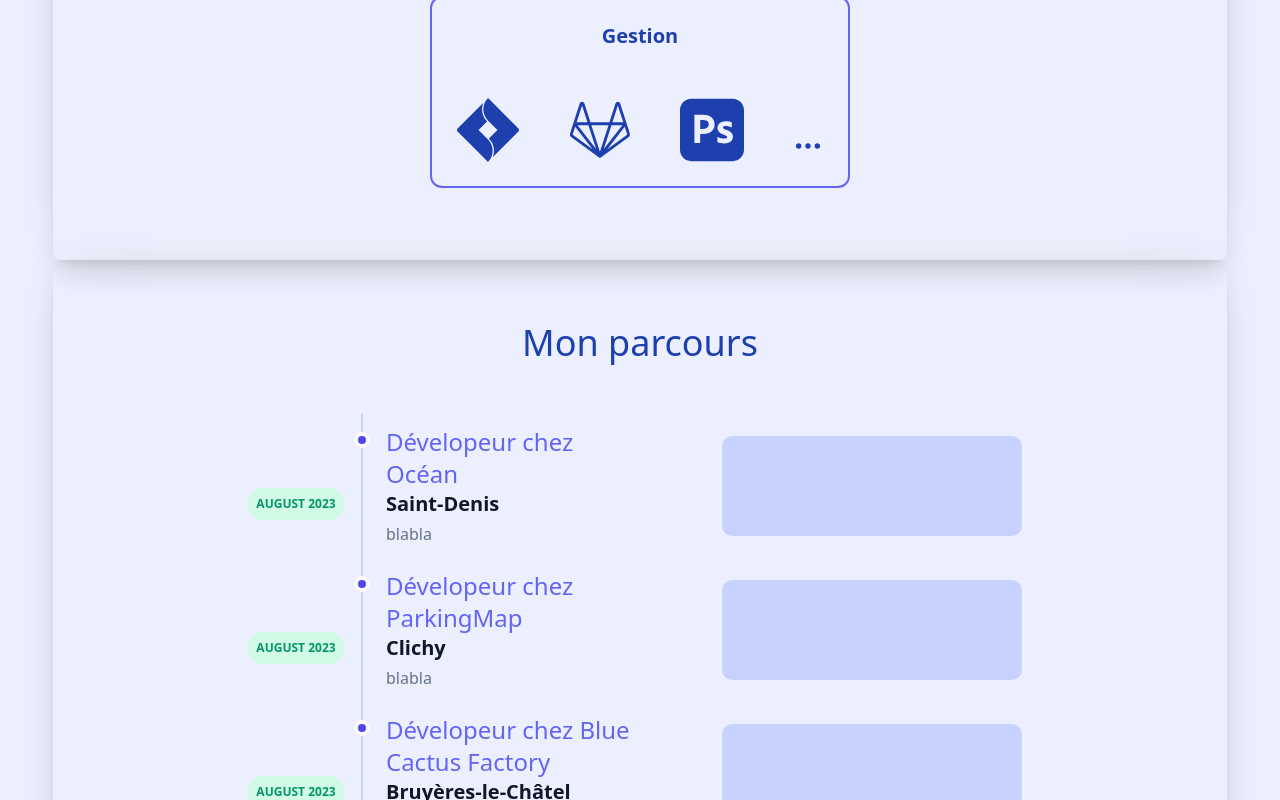
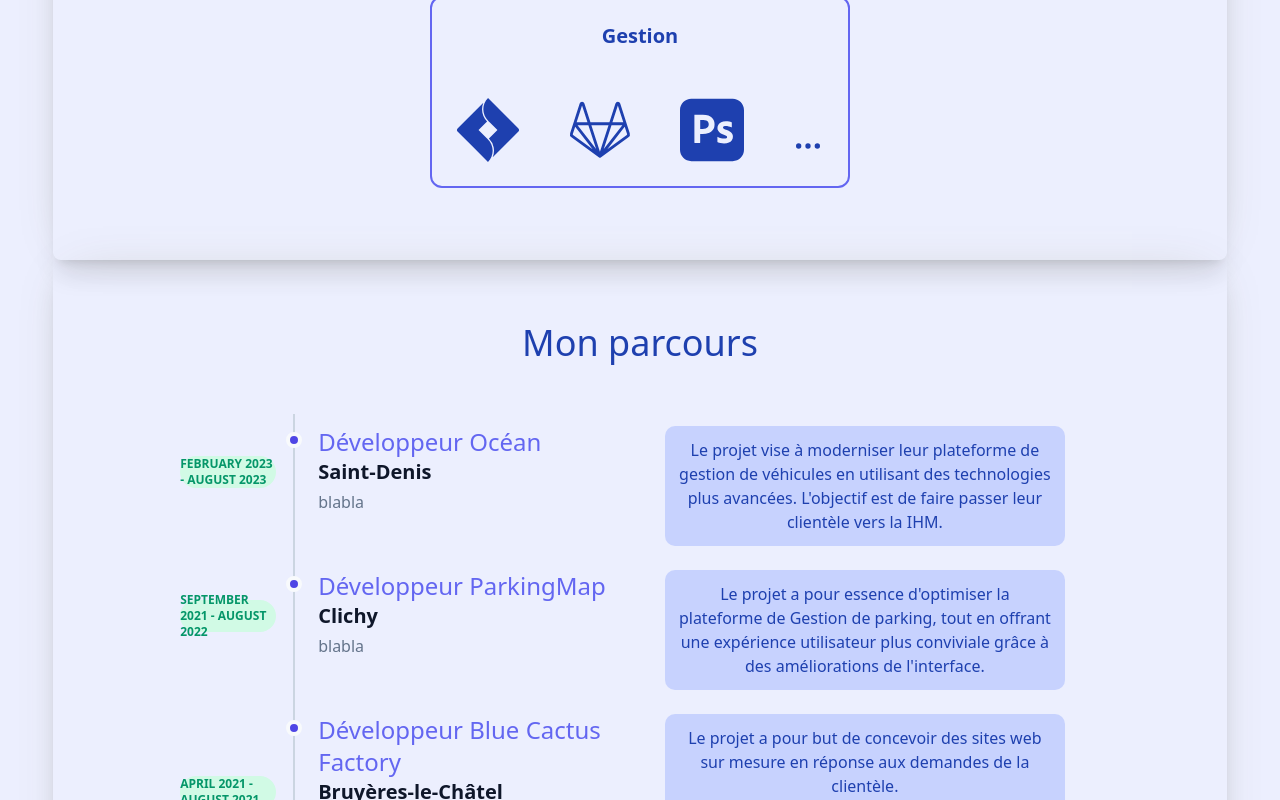
Before and after one commit to Chelmid/portfolio, a React (Vite) app: page / in a window 1280 px wide. Shown: the part 2000-2800 px from the top of the page. Built offline with nearby package versions, Linux system fonts and the light colour scheme.

Commit message:
update description experience

```diff
--- a/src/components/features/Button.tsx
+++ b/src/components/features/Button.tsx
@@ -30,7 +30,7 @@ export const Button = ({
   const { t, i18n } = useTranslation();
 
   return (
-    <div className="m-2">
+    <div className="my-3 mx-2">
       <button
         title={(title && t(title)) || (modeLanguage ? t(languageSelected) : "")}
         className={`w-10 h-10 text-center rounded-full transition ease-in-out translate-y-1 hover:scale-125 duration-300 ${classname}`}
--- a/src/components/features/Experience.tsx
+++ b/src/components/features/Experience.tsx
@@ -11,11 +11,11 @@ export const Experience = () => {
           <div
             className="-my-6 flex flex-wrap experience sm:w-80 md:w-96 xl:w-full cursor-pointer"
             key={index}>
-            <div className="relative pl-8 sm:pl-32 py-6 group xl:mr-20 w-96">
+            <div className="relative pl-8 sm:pl-32 py-6 group w-6/12">
               <div className="nameExperience font-caveat font-medium text-2xl text-indigo-500 mb-1 sm:mb-0">
                 {index === 5
-                  ? `${t("job.developerIn")} ${item.parcours.name}`
-                  : `${t("job.developerIn")} ${item.parcours.name}`}
+                  ? `${t("job.developer")} ${item.parcours.name}`
+                  : `${t("job.developer")} ${item.parcours.name}`}
               </div>
               <div
                 className={`flex flex-col sm:flex-row items-start mb-1 dateExperience ${
@@ -32,10 +32,7 @@ export const Experience = () => {
                 {item.parcours.description}
               </div>
             </div>
-            <FlipCard
-              cardFront={item.parcours.cardfront}
-              cardBack={item.parcours.cardback}
-            />
+            <FlipCard data={item.parcours} />
           </div>
         ))}
       </div>
--- a/src/components/features/FlipCard.tsx
+++ b/src/components/features/FlipCard.tsx
@@ -1,23 +1,38 @@
-type cardFrontProps = "description" | "name";
 type FlipCardProps = {
-  cardFront: { [key in cardFrontProps]: string };
-  cardBack: { [key in cardFrontProps]: string | string[] };
+  date: string;
+  name: string;
+  city: string;
+  description: string;
+  cardfront: {
+    name: string;
+    description: string;
+  };
+  cardback: {
+    name: string;
+    description: string[];
+  };
 };
 
-export const FlipCard = ({ cardFront, cardBack }: FlipCardProps) => {
+type datasProps = {
+  data: FlipCardProps;
+};
+
+export const FlipCard = ({ data }: datasProps) => {
   return (
     <div className="flex justify-end m-auto">
       <div>
         <div className="my-6">
           <div className="flip-card other">
             <div className="flip-card-inner">
-              <div className="flip-card-front md">
-                <p>{cardFront.description}</p>
+              <div className="flip-card-front p-3">
+                <p>{data?.cardfront?.description}</p>
               </div>
               <div className="flip-card-back">
-                <h1>{cardBack.description}</h1>
-                <p>Architect & Engineer</p>
-                <p>We love that guy</p>
+                <div className="p-1">
+                  {data?.cardback?.description.map((item) => (
+                    <div>{item}</div>
+                  ))}
+                </div>
               </div>
             </div>
           </div>
--- a/src/data/experience.ts
+++ b/src/data/experience.ts
@@ -1,65 +1,77 @@
 export const dataExperience = [
     {
       parcours: {
-        date: "August 2023",
+        date: "February 2023 - August 2023",
         name: "Océan",
         city: "Saint-Denis",
         description: "blabla",
         cardfront:{
           name:"",
-          description:"",
+          description:"Le projet vise à moderniser leur plateforme de gestion de véhicules en utilisant des technologies plus avancées. L'objectif est de faire passer leur clientèle vers la IHM.",
         },
         cardback:{
           name:"",
-          description: ["Pair programming","déveloper des nouvelles fonctionnalistés","Corrections de bugs","utilisation de la méthode agile"],
+          description: [
+            "Déveloper des nouvelles fonctionnalistés",
+            "Pair programming",
+            "Utilisation de la méthode agile",
+            "React js"
+          ],
         }
       },
     },
     {
       parcours: {
-        date: "August 2023",
+        date: "September 2021 - August 2022",
         name: "ParkingMap",
         city: "Clichy",
         description: "blabla",
         cardfront:{
           name:"",
-          description:""
+          description:"Le projet a pour essence d'optimiser la plateforme de Gestion de parking, tout en offrant une expérience utilisateur plus conviviale grâce à des améliorations de l'interface.",
         },
         cardback:{
           name:"",
-          description:""
+          description:[
+            "Déveloper des nouvelles fonctionnalistés",
+            "Utilisation d'une lib de carte",
+            "Utilisation de la méthode agile",
+            "Rédaction de la documentation"
+          ]
         }
       },
     },
     {
       parcours: {
-        date: "August 2023",
+        date: "April 2021 - August 2021",
         name: "Blue Cactus Factory",
         city: "Bruyères-le-Châtel",
         description: "blabla",
         cardfront:{
           name:"",
-          description:""
+          description:"Le projet a pour but de concevoir des sites web sur mesure en réponse aux demandes de la clientèle."
         },
         cardback:{
           name:"",
-          description:""
+          description:[
+            "Déveloper des sites pour la clientèle",
+          ]
         }
       },
     },
     {
       parcours: {
-        date: "August 2023",
+        date: "February 2019 - November 2020",
         name: "Xoopar",
         city: "Paris",
         description: "blabla",
         cardfront:{
           name:"",
-          description:""
+          description:"Le projet vise à améliore le site web actuel de Xoopar et de faire une refonte en deux versions pour les clientèles BtoB et BtoC, et en simplifiant ainsi les commandes."
         },
         cardback:{
           name:"",
-          description:""
+          description:["Amélioration, optimisation du site"]
         }
       },
     },
@@ -71,11 +83,11 @@ export const dataExperience = [
         description: "blabla",
         cardfront:{
           name:"",
-          description:""
+          description:"Le projet consiste à réorganiser le site web de Solt Expertiz pour offrir un meilleur service et une présentation améliorée du produit."
         },
         cardback:{
           name:"",
-          description:""
+          description:["Utilisation de la méthode agile"]
         }
       },
     },
@@ -87,11 +99,15 @@ export const dataExperience = [
         description: "blabla",
         cardfront:{
           name:"",
-          description:""
+          description:"Le projet a pour but de concevoir des éléments graphiques attrayants et des sites web pour la clientèle"
         },
         cardback:{
           name:"",
-          description:""
+          description:[
+            "Création de logo",
+            "Redimmensionner des images",
+            "Intégrateur des éléments pour wordpress"
+          ]
         }
       },
     },
--- a/src/data/il8nEn.json
+++ b/src/data/il8nEn.json
@@ -2,7 +2,6 @@
     "hello": "Hello",
     "job":{
         "developer" : "Developper",
-        "developerIn" : "Developer in",
         "integrator" : "integrator",
         "description": {
           "intro": "This is a simple example.",
--- a/src/data/il8nFr.json
+++ b/src/data/il8nFr.json
@@ -2,7 +2,6 @@
     "bello": "Bonjour",
     "job":{
         "developer" : "Développeur",
-        "developerIn" : "Dévelopeur chez",
         "integrator" : "integrateur",
         "description": {
           "intro": "Je suis Michel, En reconversion professionnelle depuis maintenant deux ans. Curieux dans pleins de domaines, je complète sans cesse mes compétences et serais ravis d'apprendre à maîtriser de nouveaux outils, partager mes compétences, et monter sur celles que j'ai déjà acquises!",
--- a/src/index.css
+++ b/src/index.css
@@ -198,8 +198,8 @@
 
 .flip-card {
     background-color: transparent;
-    width: 300px;
-    height: 100px;
+    width: 400px;
+    height: 120px;
     perspective: 1000px;
     /* Remove this if you don't want the 3D effect */
 }
```
